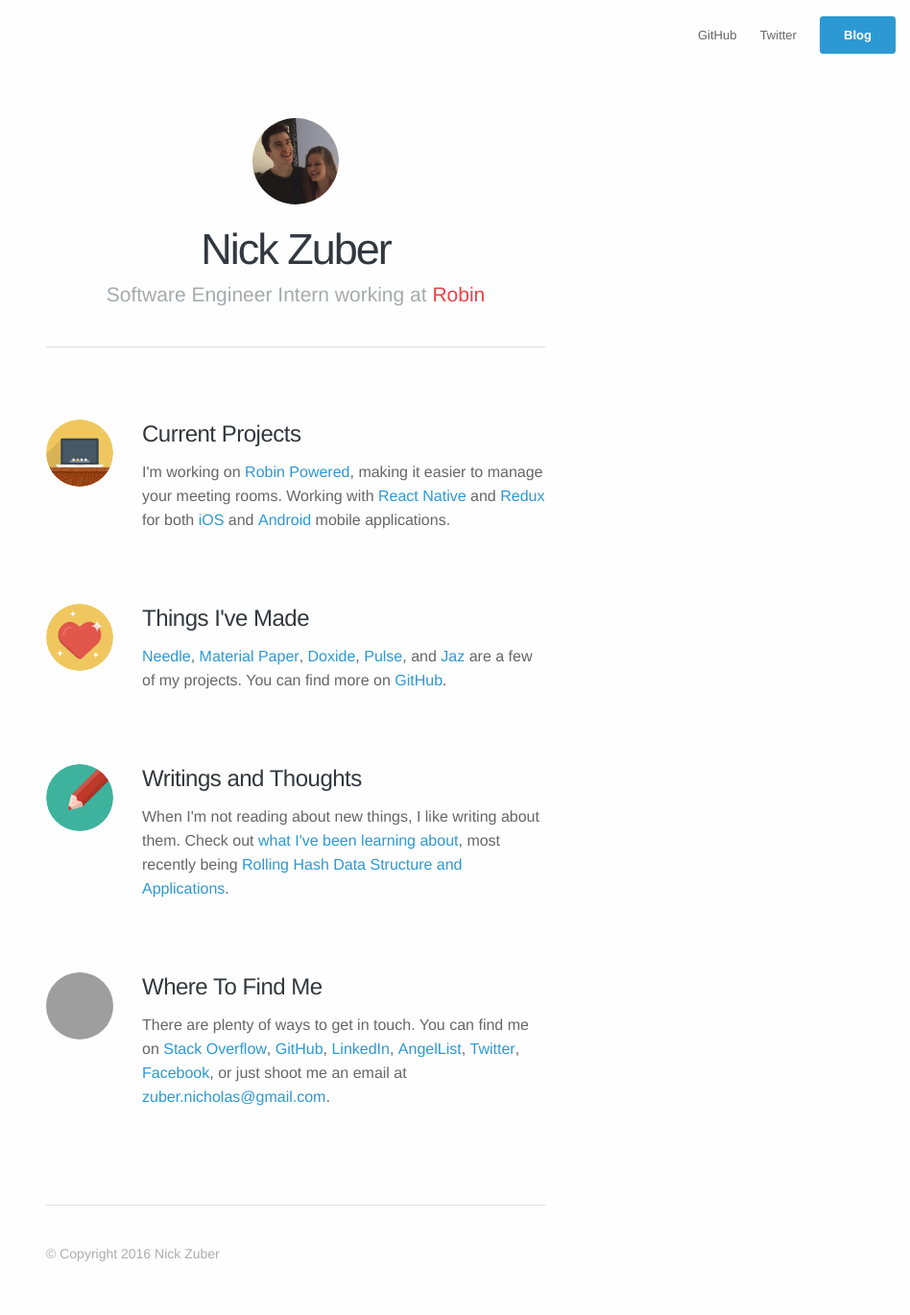
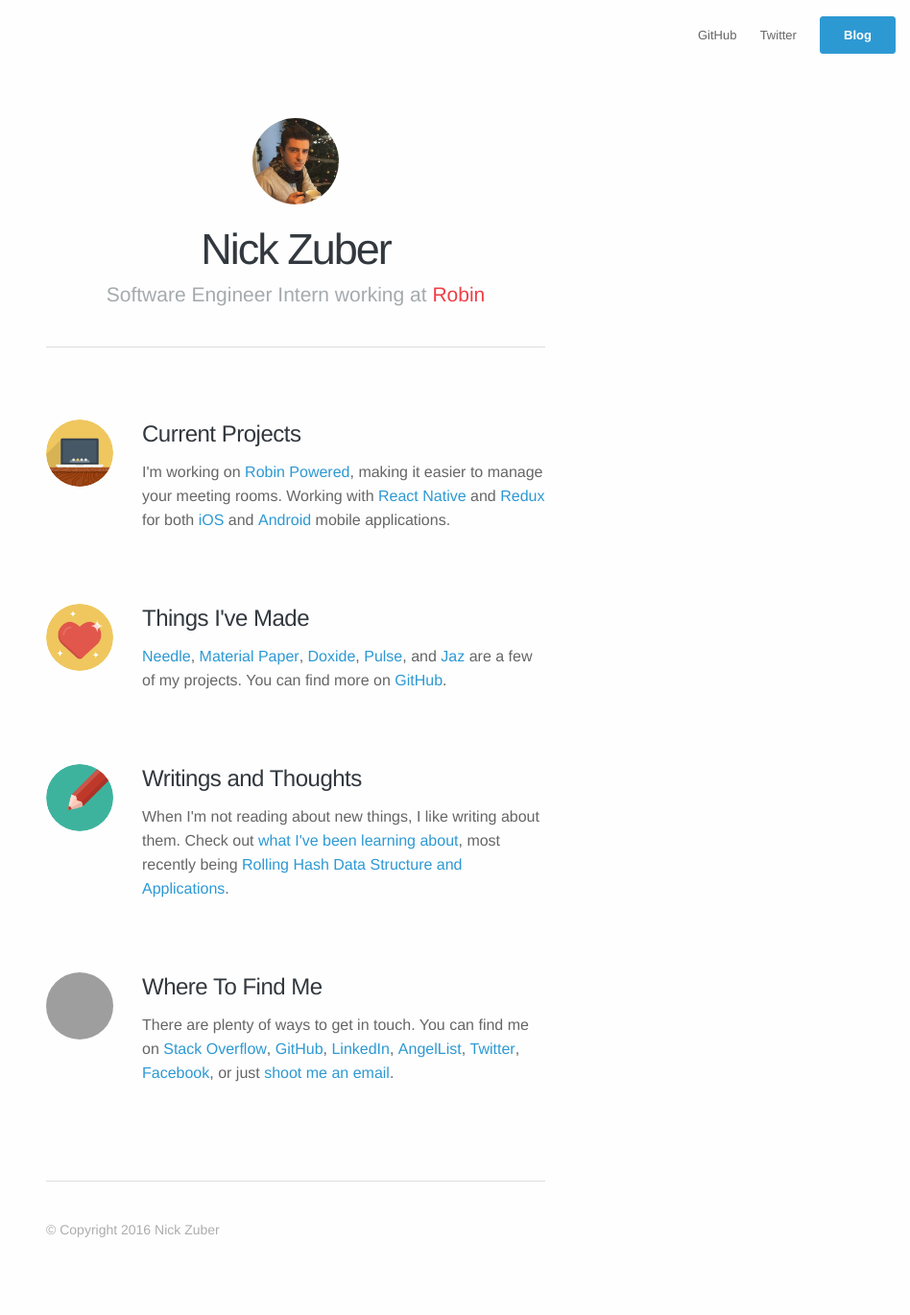
Before and after one commit to nickzuber/nickzuber-v1, a Jekyll site: the page built from src/index.html, in a window 1280 px wide. Shown: the whole page at 96% size, without its empty margins (332-1280 px from the left). Built offline with Jekyll 4.4.1, drawn with Linux system fonts in a browser that asks for light colours; after the commit the page ends 1345 px from its top, so only the background shows below that.

Commit message:
some more adjustments

```diff
--- a/_config.yml
+++ b/_config.yml
@@ -3,8 +3,7 @@
 title: Nick Zuber | Software Engineer
 email: zuber.nicholas@gmail.com
 description: > # this means to ignore newlines until "baseurl:"
-  Nick Zuber is a sofware engineer for the web.
-
+  Nick Zuber is a sofware engineer for the web and mobile applications based out of the Boston area.
 baseurl: "" # the subpath of your site, e.g. /blog
 url: "https://nickzuber.com"
 
--- a/src/_sass/_layout.scss
+++ b/src/_sass/_layout.scss
@@ -71,7 +71,8 @@ a.white {
 }
 
 .primary-image {
-  background: url(../img/profile.jpg) 50% 0% no-repeat;
+	background: url(../img/profile_alt.jpg) 30% 35% no-repeat;
+	/* background: url(../img/profile.jpg) 50% 0% no-repeat; */
   background-size: 175%;
   display: block;
   position: relative;
@@ -111,7 +112,7 @@ a.white {
 .secondary-header {
   font-size: 1.4em;
 	line-height: 1.4em;
-  font-weight: 400;
+  font-weight: 300;
   color: #a5aaad;
   margin: 5px 0 40px;
   letter-spacing: 0;
@@ -264,7 +265,8 @@ $default-width: 520px;
       width: 55px;
 
       .post-icon {
-        background: url(../img/profile.jpg) 50% 0% no-repeat;
+				background: url(../img/profile_alt.jpg) 30% 35% no-repeat;
+        /* background: url(../img/profile.jpg) 50% 0% no-repeat; */
         background-size: 175%;
         height: 35px;
         width: 35px;
--- a/src/index.html
+++ b/src/index.html
@@ -41,7 +41,7 @@ permalink: /
   </div>
   <div class="content">
     <h3>Where To Find Me</h3>
-    <p>There are plenty of ways to get in touch. You can find me on <a target="_blank" href="http://stackoverflow.com/users/5055063/nick-zuber">Stack Overflow</a>, <a target="_blank" href="https://github.com/nickzuber">GitHub</a>, <a target="_blank" href="https://www.linkedin.com/in/nickzuber">LinkedIn</a>, <a target="_blank" href="https://angel.co/nicholas-zuber">AngelList</a>, <a target="_blank" href="https://twitter.com/Nick_Zuber">Twitter</a>, <a target="_blank" href="https://www.facebook.com/zuber.nicholas">Facebook</a>, or just shoot me an email at <a href="mailto:zuber.nicholas@gmail.com">zuber.nicholas@gmail.com</a>.</p>
+    <p>There are plenty of ways to get in touch. You can find me on <a target="_blank" href="http://stackoverflow.com/users/5055063/nick-zuber">Stack Overflow</a>, <a target="_blank" href="https://github.com/nickzuber">GitHub</a>, <a target="_blank" href="https://www.linkedin.com/in/nickzuber">LinkedIn</a>, <a target="_blank" href="https://angel.co/nicholas-zuber">AngelList</a>, <a target="_blank" href="https://twitter.com/Nick_Zuber">Twitter</a>, <a target="_blank" href="https://www.facebook.com/zuber.nicholas">Facebook</a>, or just <a href="mailto:zuber.nicholas@gmail.com">shoot me an email</a>.</p>
   </div>
 </div>
 
```
Also changed, not shown: src/_posts/2016-07-24-rolling-hash-data-structure-and-its-applications.md (+1 -1 lines), src/img/profile_alt.jpg (added).
